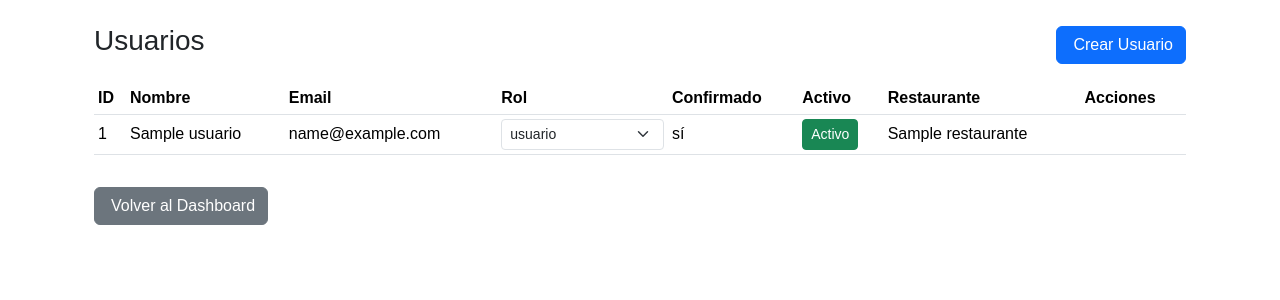
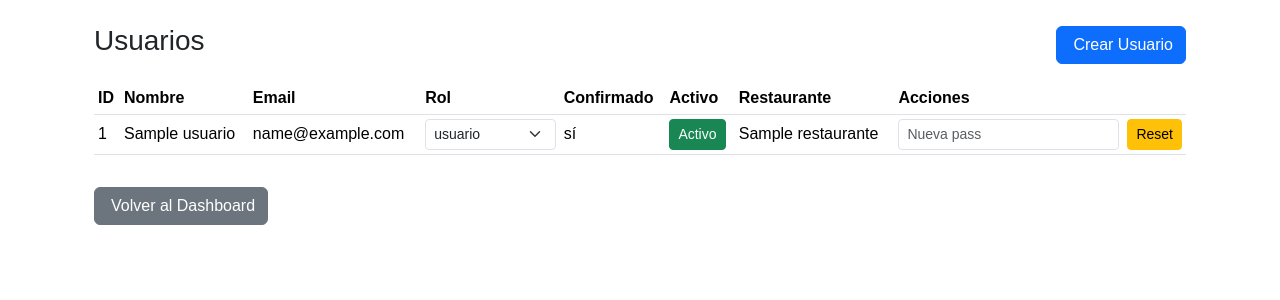
Before and after one commit to Abalito04/App-resto, a Flask app: page /auth/admin/usuarios in a window 1280 px wide. Shown: the part 200-500 px from the top of the page. Run offline with Flask 3, Linux system fonts and the light colour scheme; a user stored in the database is signed in; tables that the repository leaves empty hold one stand-in row (values such as "Sample post").

Commit message:
Corrigiendo superadmin

```diff
--- a/templates/auth/superadmin_usuarios.html
+++ b/templates/auth/superadmin_usuarios.html
@@ -45,7 +45,9 @@
         <td>{{ u.restaurante.nombre if u.restaurante else '-' }}</td>
         <td>
           <form method="POST" action="{{ url_for('auth.superadmin_resetpass', user_id=u.id) }}" class="d-flex gap-2">
-    <!-- Botón eliminar -->
+          <input class="form-control form-control-sm" name="nueva" placeholder="Nueva pass">
+          <button class="btn btn-sm btn-warning">Reset</button>
+        </form>
   {% if u.id != current_user.id %}
   <form method="POST" action="{{ url_for('auth.eliminar_usuario', user_id=u.id) }}" style="display:inline;">
     <button type="submit" class="btn btn-sm btn-danger" onclick="return confirm('¿Seguro que deseas eliminar este usuario?');">
@@ -53,7 +55,6 @@
     </button>
   </form>
   {% endif %}
-  </form>
 </td>
       </tr>
       {% endfor %}
```
Lines whose indentation alone changed are shown as unchanged.
